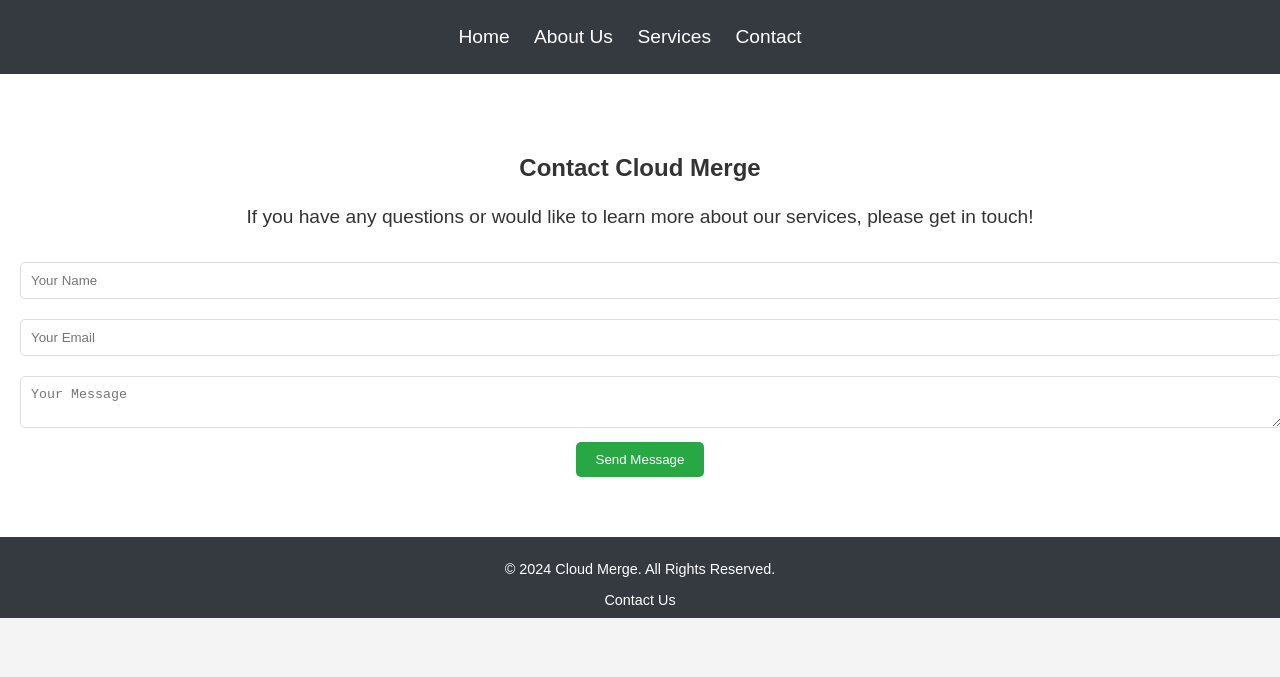
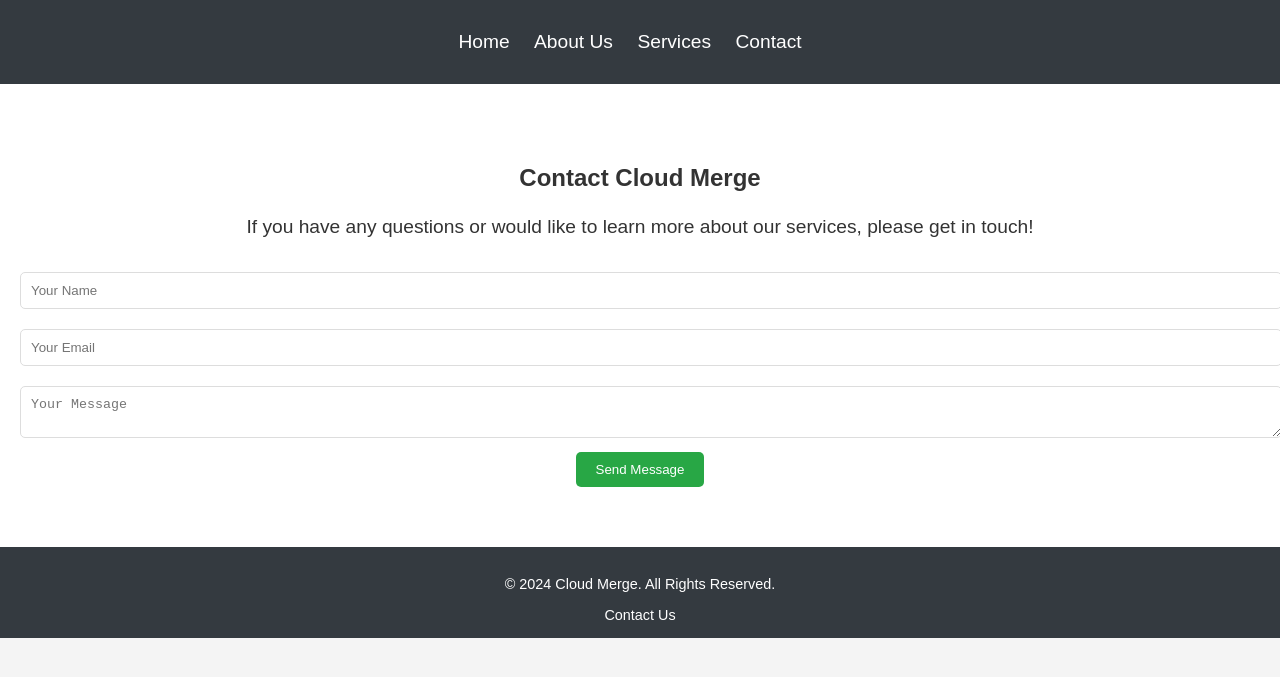
Before and after one commit to har299/my_webiste, a Jekyll site: the page built from contact.md, in a window 1280 px wide. Shown: the top 677 px of the page. Built offline with Jekyll 4.4.1, drawn with Linux system fonts in a browser that asks for light colours.

Commit message:
Update styles.css

```diff
--- a/assets/styles.css
+++ b/assets/styles.css
@@ -1,4 +1,4 @@
-/* General styling */
+/* General Styling */
 body {
   font-family: Arial, sans-serif;
   margin: 0;
@@ -10,7 +10,7 @@
 header, footer {
   background-color: #343a40;
   color: white;
-  padding: 10px 0;
+  padding: 15px 0;
   text-align: center;
 }
 
@@ -46,7 +46,7 @@
 
 /* Hero Section */
 .hero {
-  background-image: url('https://www.example.com/your-image.jpg'); /* Replace with your image */
+  background-image: url('https://via.placeholder.com/1600x900'); /* Placeholder image */
   background-size: cover;
   background-position: center;
   text-align: center;
@@ -55,10 +55,6 @@
   display: flex;
   justify-content: center;
   align-items: center;
-}
-
-.hero-content {
-  text-align: center;
 }
 
 .hero h1 {
@@ -79,7 +75,7 @@
   border-radius: 5px;
 }
 
-/* Page Content Sections */
+/* Page Sections */
 section {
   padding: 60px 20px;
   text-align: center;
```
